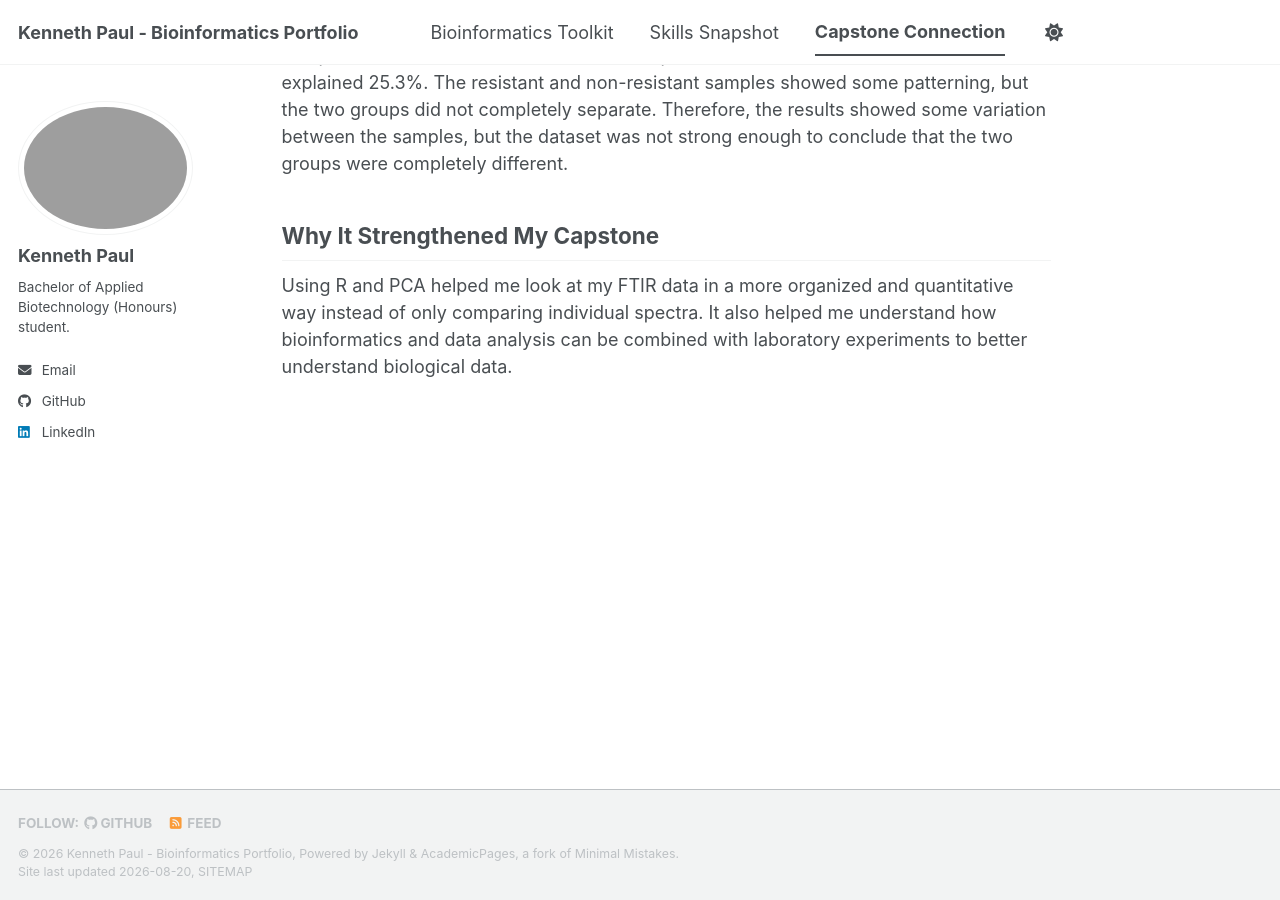
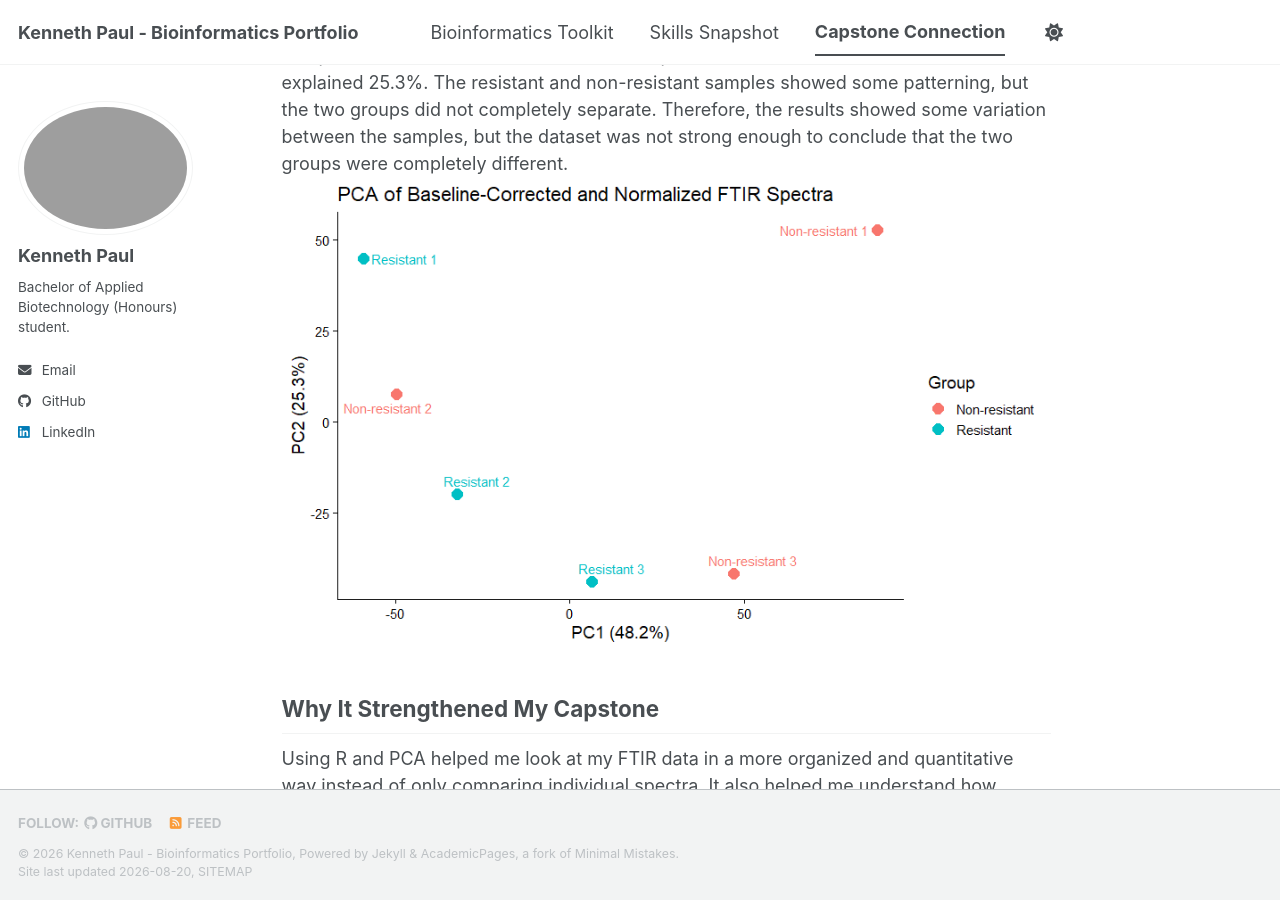
Before and after one commit to kpaul007/biot74000-portfolio, a Jekyll site: the page built from _pages/capstone.md, in a window 1280 px wide and 900 px high, scrolled down 640 px. Built offline with Jekyll 4.4.1, drawn with Linux system fonts in a browser that asks for light colours; a script bundle is joined from its source files by our own code; library files that are not in the unit come from our copies.

Commit message:
Update capstone.md

```diff
--- a/_pages/capstone.md
+++ b/_pages/capstone.md
@@ -15,7 +15,7 @@ My capstone project focused on comparing an ampicillin-resistant E. coli strain
 For the bioinformatics part of my capstone, I worked with FTIR spectral data from six samples, including three resistant and three non-resistant samples. I used R to process and analyze the spectral data. Before comparing the samples, I performed baseline correction and vector normalization to reduce unwanted variation and make the spectra easier to compare.
 
 I then used principal component analysis (PCA) to look at the main patterns in the spectral data. PCA reduced the large amount of spectral information into a smaller number of components that could be visualized. PC1 explained 48.2% of the variation, while PC2 explained 25.3%. The resistant and non-resistant samples showed some patterning, but the two groups did not completely separate. Therefore, the results showed some variation between the samples, but the dataset was not strong enough to conclude that the two groups were completely different.
-
+![PCA plot of baseline-corrected and normalized FTIR spectra comparing resistant and non-resistant E. coli samples](/biot74000-portfolio/images/pca_ftir.png)
 
 ## Why It Strengthened My Capstone
 
```
